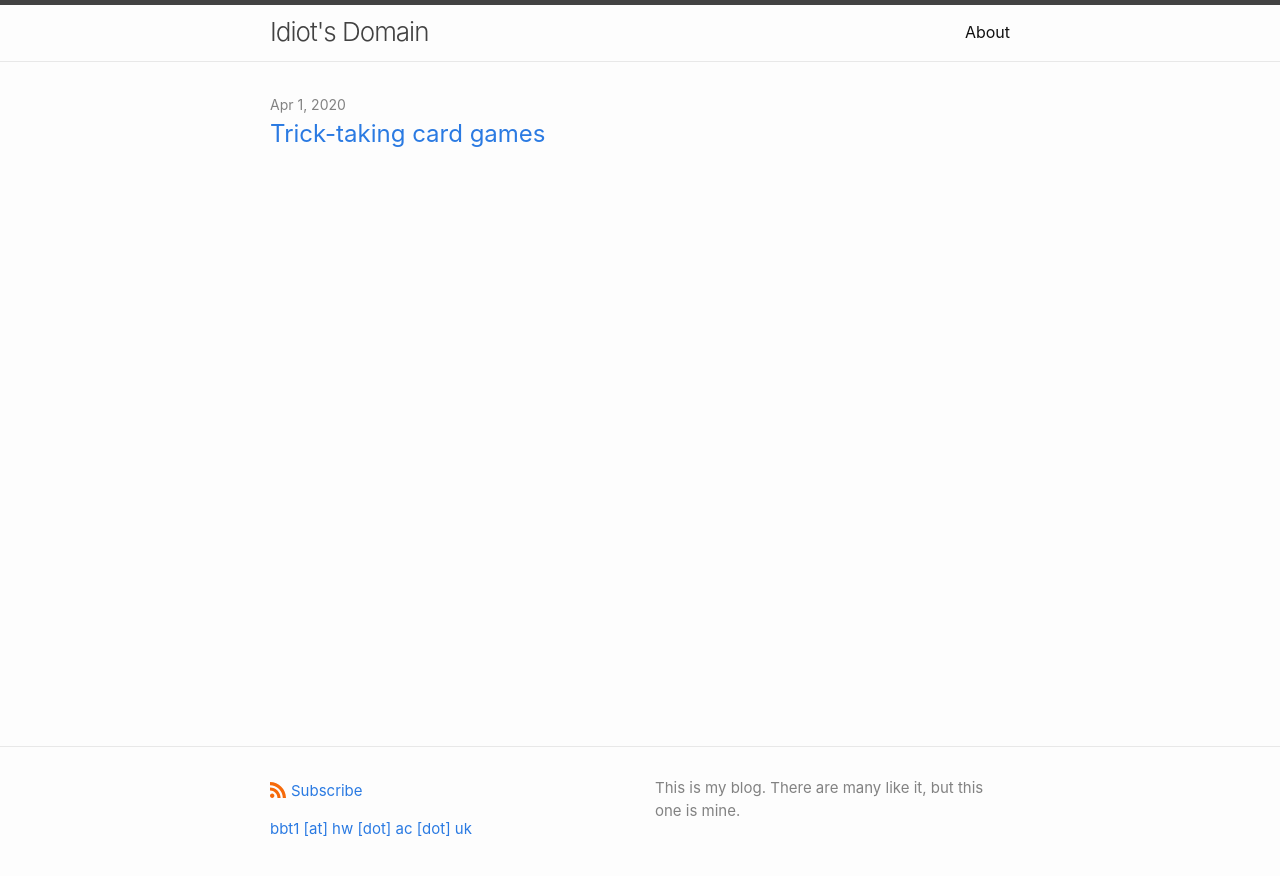
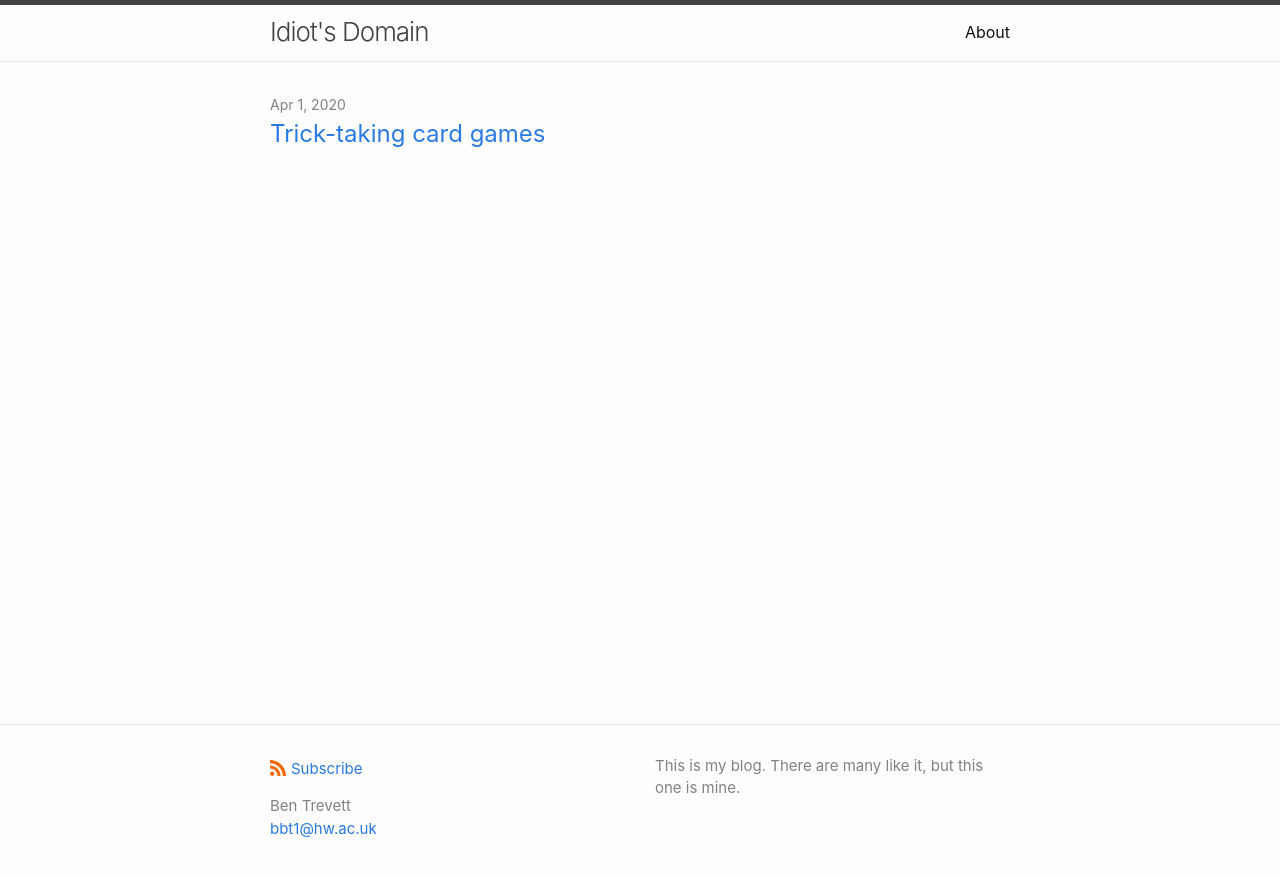
Before and after one commit to bentrevett/bentrevett.github.io, a Jekyll site: the page built from index.md, in a window 1280 px wide. Shown: the top 876 px of the page. Built offline with Jekyll 4.4.1, drawn with Linux system fonts in a browser that asks for light colours.

```diff
--- a/_config.yml
+++ b/_config.yml
@@ -1,8 +1,8 @@
 title: Idiot's Domain
 
 author:
-  name: >
-  email: bbt1 [at] hw [dot] ac [dot] uk
+  name: Ben Trevett
+  email: bbt1@hw.ac.uk
 
 description: >
   This is my blog. There are many like it, but this one is mine.
```
